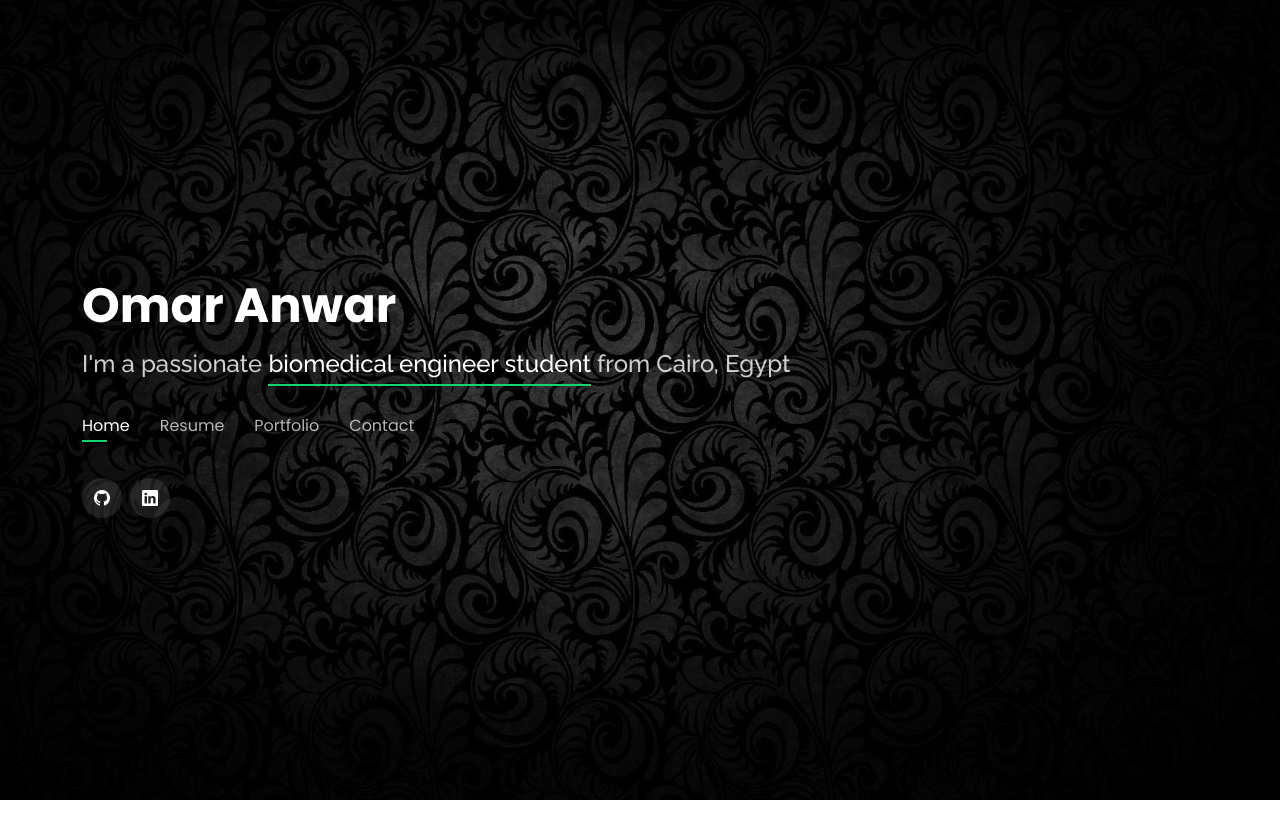
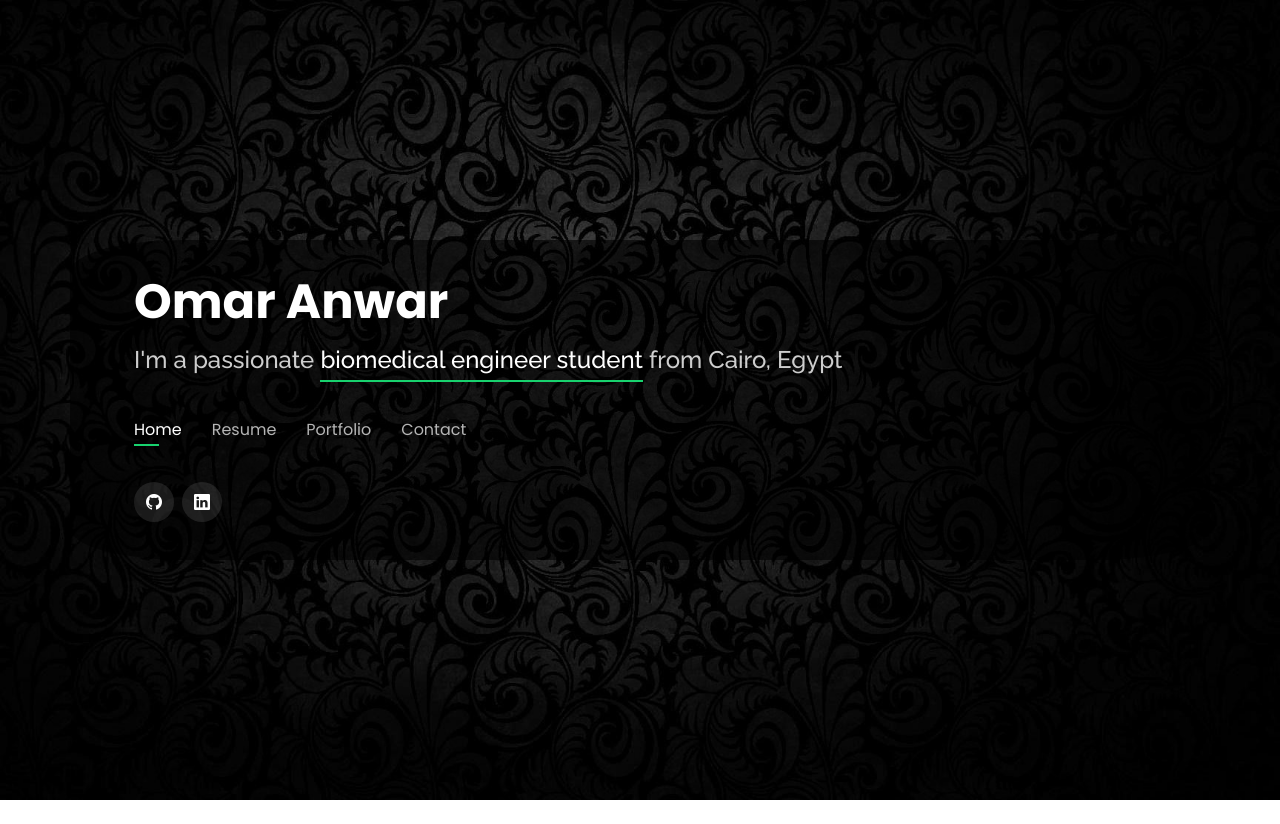
Before and after one commit to omaranwar21/Portfolio, a plain HTML site: page index.html in a window 1280 px wide. After the commit the page ends 800 px from the top, so only its background shows below. Drawn offline with nearby package versions, Linux system fonts and the light colour scheme.

Commit message:
home background

```diff
--- a/assets/css/style.css
+++ b/assets/css/style.css
@@ -20,6 +20,7 @@ body::before {
   content: "";
   position: fixed;
   background: #040404 url("../img/bg.jpg") top right no-repeat;
+  /* filter: blur(1px); */
   background-size: cover;
   left: 0;
   right: 0;
@@ -170,6 +171,7 @@ h6 {
 #header.header-top .container {
   display: flex;
   align-items: center;
+  /* background-color: red; */
 }
 
 #header.header-top .navbar {
@@ -1193,3 +1195,15 @@ section .container {
 .credits a:hover {
   color: #fff;
 }
+
+#header .container{
+  background-color: rgb(0,0,0); /* Fallback color */
+  background-color: rgba(0,0,0, 0.6); /* Black w/opacity/see-through */
+  border-radius: 10%;
+  height: 40%;
+  width: 100%;
+  display: flex;
+  flex-direction: column;
+  justify-content: center;
+  padding: 5%;
+}
--- a/index.html
+++ b/index.html
@@ -65,8 +65,6 @@
 
     </div>
   </header><!-- End Header -->
-
- -->
 
   <!-- ======= Resume Section ======= -->
   <section id="resume" class="resume">
@@ -169,7 +167,7 @@
           <div class="resume-item">
             <h4>2022 ICPC ECPC Qualifications Collegiate Programming Contest</h4>
             <h5>17/08/2022</h5>
-            <p><em>A 5-hour problrm solving contest</em></p>
+            <p><em>A 5-hour problem solving contest</em></p>
             <p>With a team consists of 3 members</p>
           </div>
           <div class="resume-item">
```
